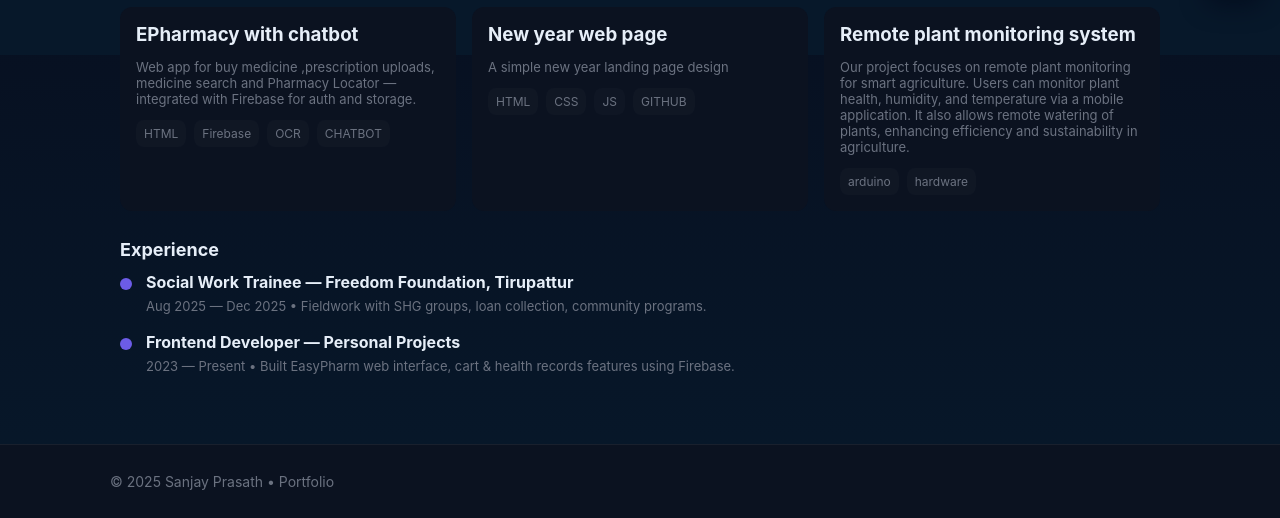
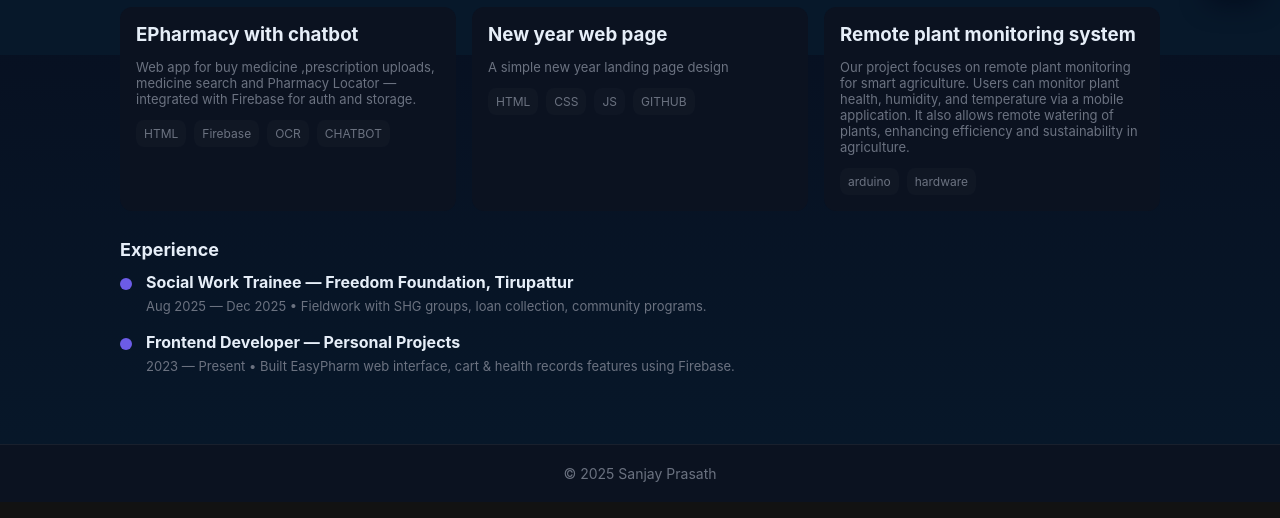
Before and after one commit to sanjayprasath2004/sanjayprasath.com, a plain HTML site: page index.html in a window 1280 px wide. Shown: the part 785-1303 px from the top of the page. Drawn offline with nearby package versions, Linux system fonts and the light colour scheme.

Commit message:
index.html

```diff
--- a/index.html
+++ b/index.html
@@ -227,17 +227,11 @@
     }
     tick();
   </script>
-    <!-- Footer -->
-  <footer style="margin-top:40px;padding:28px 0;background:var(--card);border-top:1px solid rgba(255,255,255,0.06)">
-    <div style="max-width:1100px;margin:0 auto;padding:0 20px;display:flex;flex-wrap:wrap;align-items:center;justify-content:space-between;gap:16px;text-align:center">
+     <!-- Footer -->
+  <footer style="margin-top:40px;padding:20px 0;text-align:center;font-size:14px;color:var(--muted);background:var(--card);border-top:1px solid rgba(255,255,255,0.06)">
+    © 2025 Sanjay Prasath
+  </footer>
 
-      <!-- Left: Name -->
-      <div style="font-size:14px;color:var(--muted)">
-        © 2025 Sanjay Prasath • Portfolio
-      </div>
-
-    </div>
-  </footer>
 
 </body>
 </html>
```
